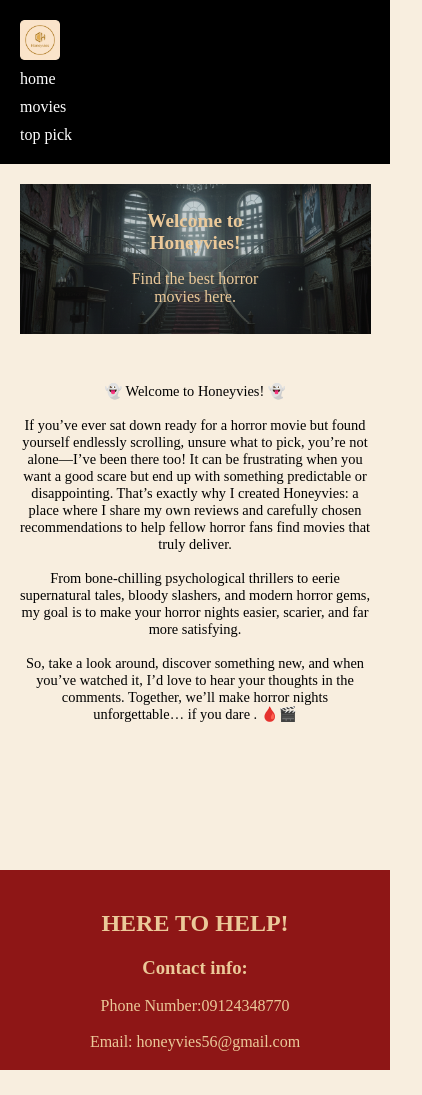
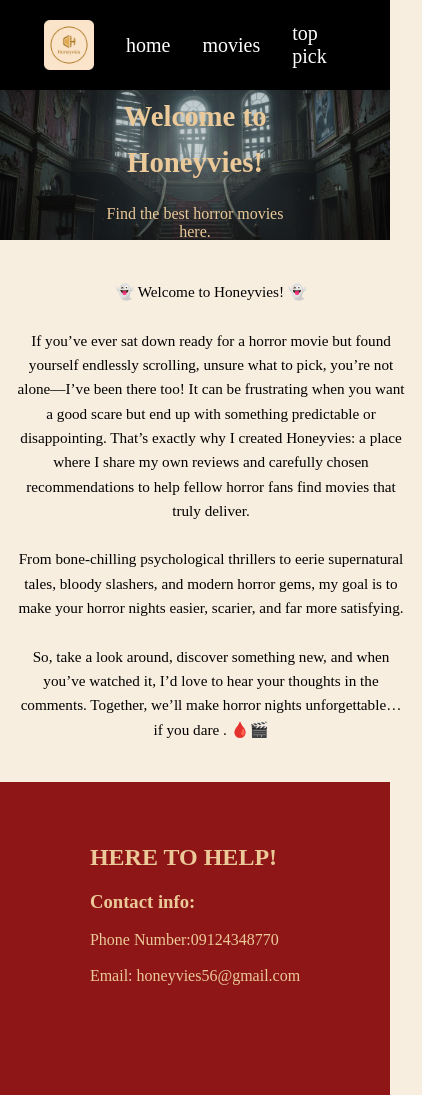
Before and after one commit to airamabutin321/Honeyvies, a plain HTML site: page index.html in a window 390 px wide. Shown: the top 1095 px of the page, 422 px wide, since content can reach past the window. Drawn offline with Linux system fonts and the light colour scheme.

Commit message:
Refactor CSS for navigation and box components
Updated layout and styling for navigation and boxes.

```diff
--- a/style.css
+++ b/style.css
@@ -6,17 +6,29 @@ position: static;
 }
 nav ul{
     display: flex;
-    gap: 150px;
+    gap: 2rem;
     list-style: none;
     align-items: center;
     margin: 0;
     padding: 0;
+    justify-content: space-between;
 }
 nav a{
     color: white;
     text-decoration: none;
     font-size: 20px;
+
 }
+nav{
+    overflow-x: auto;
+  padding: 0 1.5rem;
+}
+
+
+
+
+
+
 body {
     background-color: #f8eedf;
     margin: 0;
@@ -34,41 +46,45 @@ img {
 }
 
  .box1 {
-    height: 160px;
-    width: 600px;
-    margin: 20px  auto;
-    display: flex;
-    justify-content: center;
-    align-items: center;
+  width: 100%;
+  height: 25vw;
+  min-height: 150px;
+  max-height: 300px;
+  position: relative;
+  margin: 0;
   overflow: hidden;
 }
-.box2{
-   width:500px ;
-   height:500px ;
-   text-align: center;
-   margin: auto;
-   padding: 40px;
 
 
-}
-footer{
-   background-color:#8e1616;
-   height: 200px;
-   margin-top: 30%;
-}
-.box00{
-  display: flex;
-  gap: 20px;
-  align-items: flex-start;
-  justify-content: flex-start;
+
+
+
+ .box2 {
+  width: 100%;
+  margin: 0;
+  padding: 2.5rem 1rem;
+  background-color: #f8eedf;
+  text-align: center;
 }
 
-.box3 {
-  width: 400px;
-  height: 170px;
-  padding: 20px;
+.box2 p {
+  max-width: 900px;
+  margin: auto;
+  line-height: 1.6;
+  font-size: clamp(0.95rem, 2.5vw, 1.1rem);
+}
 
-}
+
+
+
+
+
+
+
+
+
+
+
 
 h2{
    color:#ebc999;
@@ -85,11 +101,7 @@ h3{
   border: 1px solid #ebc999;
 
 }
-.box1 {
-    position: relative;
-    height: 160px;
-    width: 600px;
-}
+
 
 .bg-img {
     width: 100%;
@@ -106,86 +118,94 @@ h3{
     color: #ebc999;
     text-align: center;
     z-index: 2;
+
 }
+
+
+.haha h1 {
+  font-size: clamp(1.8rem, 5vw, 3rem);
+  font-weight: bold;
+  line-height: 1.6;
+}
+
+.haha p {
+  font-size: clamp(1rem, 2.5vw, 1.5rem);
+}
+
 .logo img {
     width: 50px;
     height: auto;
 }
 
-
-@media (max-width: 1024px) {
-    nav ul {
-        gap: 50px; /* smaller gap for tablets/laptops */
+footer {
+  background-color: #8e1616;
+  padding: 2rem 1rem;
 }
 
-    .box1 {
-        width: 90%;  /* fit screen */
-        height: auto; /* adjust height */
-    }
-
-    .box2 {
-        width: 90%;
-        height: auto;
-        padding: 20px;
+.box00 {
+  display: flex;
+  flex-wrap: wrap;
+  gap: 20px;
+  justify-content: space-between;
+  align-items: flex-start;
 }
 
 .box3 {
-        width: 90%;
-        height: auto;
-    }
+  flex: 1 1 250px;
+  max-width: 350px;
+  min-width: 200px;
+  padding: 10px;
+  box-sizing: border-box;
 }
 
-@media (max-width: 768px) {
-    nav ul {
+.contact-form {
+  display: flex;
   flex-direction: column;
- gap: 10px;
-align-items: flex-start;
+  width: 100%;
 }
 
-    .box1 {
-        height: 200px;
+.contact-form textarea {
+  width: 100%;
+  padding: 8px;
+  font-size: 0.95rem;
+  color: #ebc999;
+  background-color: #8e1616;
+  border: 1px solid #ebc999;
+  border-radius: 5px;
+  margin-bottom: 8px;
+  resize: vertical;
+  box-sizing: border-box;
 }
 
-    .haha h1 {
-        font-size: 1.5rem;
+.contact-form button {
+  width: 100%;
+  max-width: 150px;
+  padding: 8px 16px;
+  font-size: 0.95rem;
+  background-color: #ebc999;
+  color: #8e1616;
+  border: none;
+  border-radius: 5px;
+  cursor: pointer;
+  margin: 0 auto;
+  transition: 0.3s;
 }
 
-    .haha p {
-        font-size: 1rem;
-    }
+.contact-form button:hover {
+  background-color: #d1a85a;
 }
 
-@media (max-width: 480px) {
-    nav a {
- font-size: 16px;
- }
-
-.logo img {
- width: 40px;
-}
-
-.box1 {
- height: 150px;
-}
-
-.haha h1 {
- font-size: 1.2rem;
-}
-
-.box2 {
- padding: 15px;
-font-size: 0.9rem;
-}
-footer {
- text-align: center;
-}
+@media (max-width: 600px) {
   .box00 {
     flex-direction: column;
- gap: 10px;
     align-items: center;
   }
 
-.box3 {   width: 90%;
-  height: auto;
+  .box3 {
+    max-width: 90%;
+  }
+
+  .contact-form button {
+    max-width: 100%;
   }
 }
```
Lines whose indentation alone changed are shown as unchanged.
